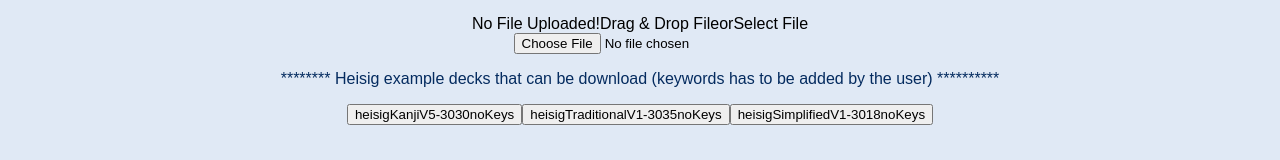
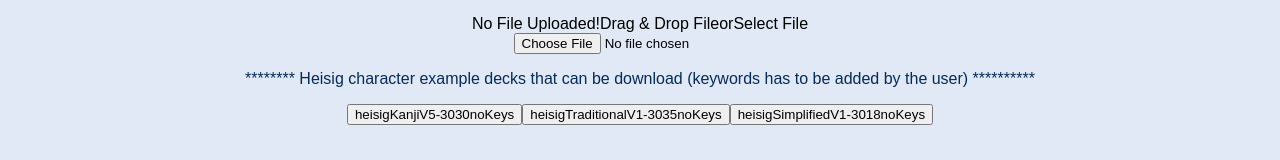
Before and after one commit to Weiqifan1/hanzimining, a React (Create React App) app: page /loadandsave in a window 1280 px wide. Shown: the part 309-469 px from the top of the page. Built offline with nearby package versions, Linux system fonts and the light colour scheme.

Commit message:
2023-01-19_1122_test_1

```diff
--- a/src/pages/LoadAndSave.tsx
+++ b/src/pages/LoadAndSave.tsx
@@ -126,7 +126,7 @@ const LoadAndSave: React.FunctionComponent<IPage> = props => {
                style={{width: "370px"}}></input>
         <p>***</p>
         <FileUploader editParaList={handleDragAndDrop} paraList={uploadData}/>
-        <p>******** Heisig example decks that can be download (keywords has to be added by the user) **********</p>
+        <p>******** Heisig character example decks that can be download (keywords has to be added by the user) **********</p>
         <button type="button" onClick={() => getCharactersJson(
             "heisigKanjiV5-3030noKeys.json",
             "https://weiqifan1.github.io/hanzimining_data/heisigKanjiV5-3030noKeys.json")}>
```
